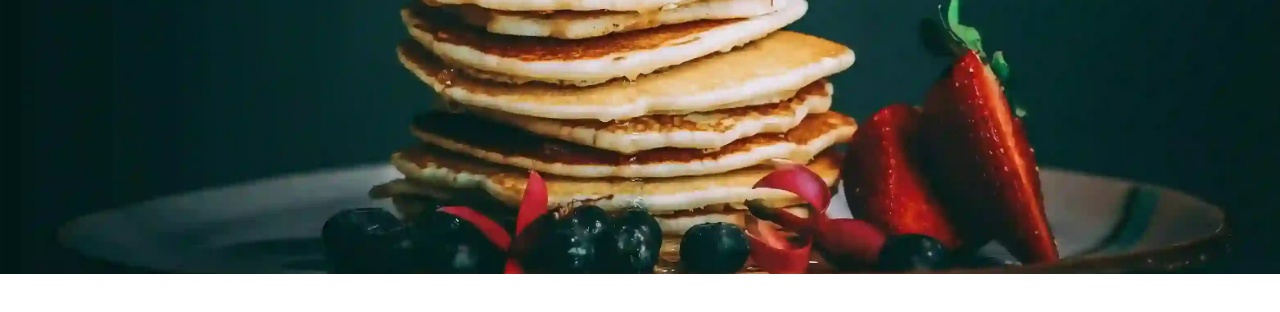
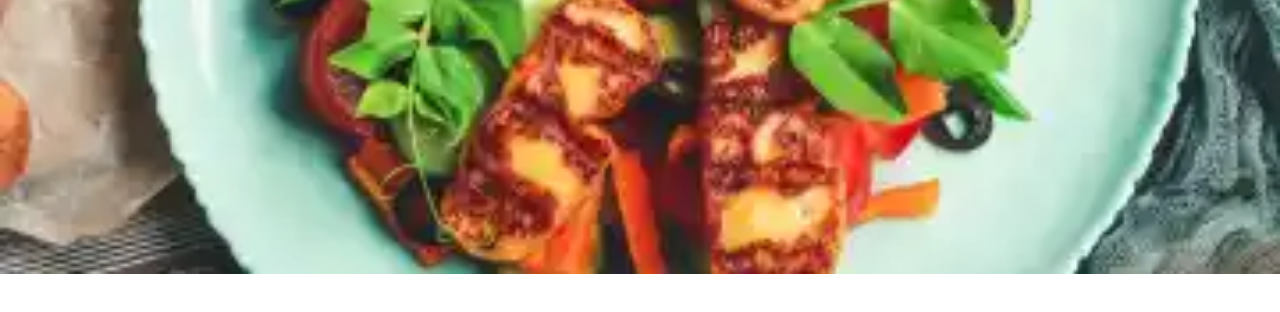
Before and after one commit to ashok4822/RestaurantTomato, a plain HTML site: page index.html in a window 1280 px wide. Shown: the part 366-678 px from the top of the page. Drawn offline with nearby package versions, Linux system fonts and the light colour scheme.

Commit message:
Update index.html

```diff
--- a/index.html
+++ b/index.html
@@ -48,7 +48,7 @@
       <!--Carousal-->
 
       <div class="container-fluid d-flex align-items-center justify-content-left text-white"
-     style="background: url('./images/im3.webp') no-repeat center center/cover; height: 80vh;">
+     style="background: url('./images/food_4.webp') no-repeat center center/cover; height: 80vh;">
   <h1 class="tomato-heading">Welcome to <span class="tomato-span">Tomato</span></h1>
 </div>
 
```
